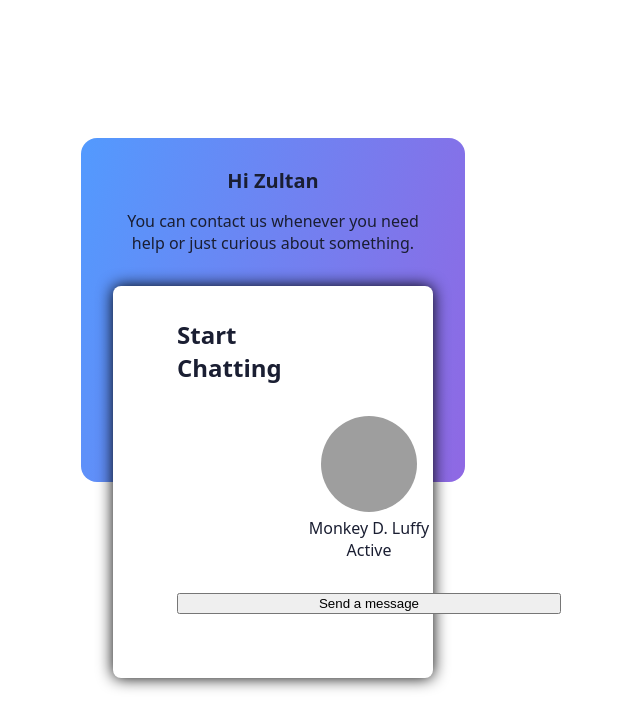
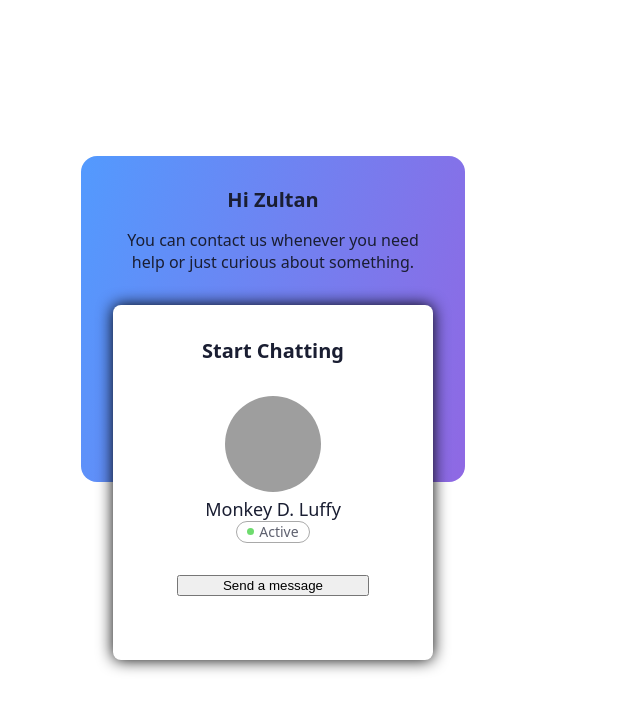
Before and after one commit to arkmadj/layered-card, a website built with Vite: page index.html in a window 1280 px wide. Shown: the whole page, without its empty margins (367-1007 px from the left). Built offline with nearby package versions, Linux system fonts and the light colour scheme; grey boxes are pictures that could not be loaded.

Commit message:
added status styles

```diff
--- a/index.html
+++ b/index.html
@@ -20,7 +20,7 @@
 					</div>
 				</div>
 				<div class="start-chatting">
-					<h2 class="card heading">Start Chatting</h2>
+					<h2 class="card-heading">Start Chatting</h2>
 					<div class="rep-info">
 						<img src="https://i.pravatar.cc/300" alt="Avatar image" />
 						<p class="name">Monkey D. Luffy</p>
--- a/style.css
+++ b/style.css
@@ -17,7 +17,7 @@ body {
 	place-content: center;
 	font-family: system-ui;
 	text-align: center;
-  color: var(--clr-neutral-900);
+	color: var(--clr-neutral-900);
 }
 
 .card {
@@ -54,10 +54,10 @@ body {
 	background: var(--clr-neutral-100);
 	border-radius: 0.5rem;
 	box-shadow: 0 0 1rem black;
-  padding: 2rem 4rem 4rem;
+	padding: 2rem 4rem 4rem;
 
-  display: grid;
-  gap: 2rem;
+	display: grid;
+	gap: 2rem;
 }
 
 .start-chatting > * {
@@ -72,3 +72,38 @@ body {
 .rep-info > * {
 	margin: 0;
 }
+
+.name {
+	font-size: 1.125rem;
+}
+
+.status {
+  display: flex;
+  gap: .35em;
+  align-items: center;
+	font-size: 0.875rem;
+	border: 1px solid rgb(133, 133, 133);
+	border-radius: 100vw;
+	opacity: 0.7;
+	width: max-content;
+	padding: 0.05em 0.75em;
+	margin-inline: auto;
+	opacity: 0.7;
+}
+
+.status::before{
+  content: '';
+  height: .5em;
+  aspect-ratio: 1 / 1;
+  border-radius: 50%;
+  background: var(--status-color, black);
+}
+
+.status[data-status="active"] {
+  --status-color: limegreen;
+}
+
+
+.status[data-status="away"] {
+  --status-color: rgb(216, 152, 14);
+}
```
